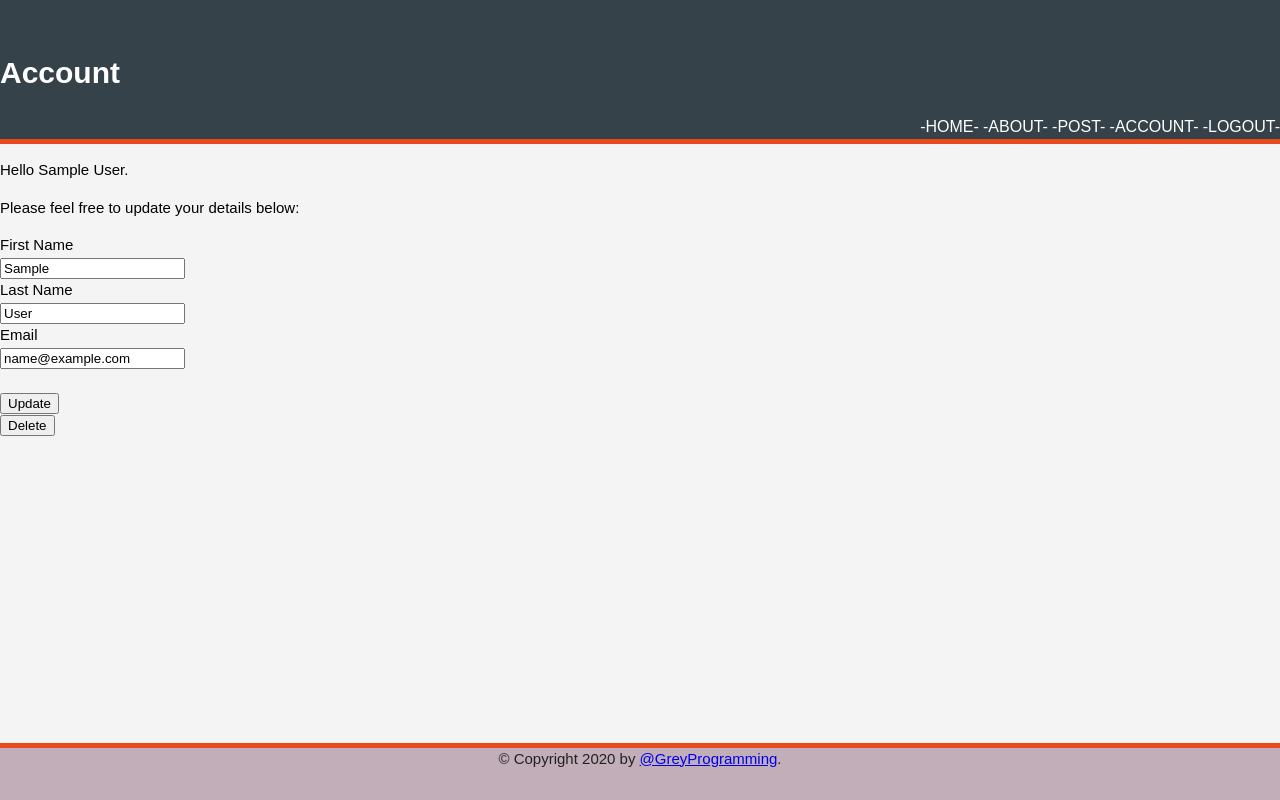
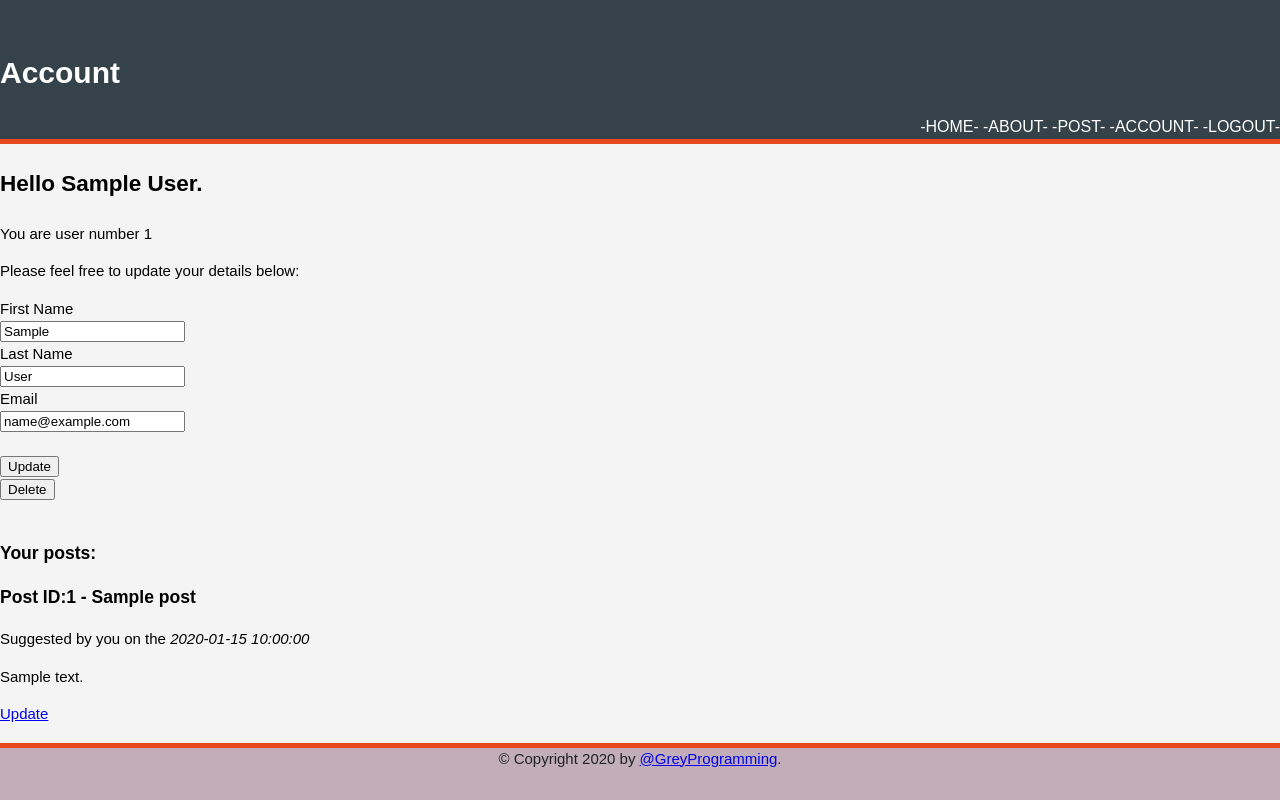
Before and after one commit to GreyProgramming/SFIA2, a Flask app: page /account in a window 1280 px wide. Run offline with Flask 2, Linux system fonts and the light colour scheme; a user stored in the database is signed in; tables that the repository leaves empty hold one stand-in row (values such as "Sample post").

Commit message:
Close of 19/02/2020

```diff
--- a/application/routes.py
+++ b/application/routes.py
@@ -59,6 +59,7 @@
 @login_required
 def account():
 	form = UpdateAccountForm()
+	posts = Posts.query.filter_by(user_id=current_user.id).all()
 	if form.validate_on_submit():
 		current_user.first_name = form.first_name.data
 		current_user.last_name = form.last_name.data
@@ -69,7 +70,7 @@
 		form.first_name.data = current_user.first_name
 		form.last_name.data = current_user.last_name
 		form.email.data = current_user.email
-	return render_template('account.html', title='Account', form=form)
+	return render_template('account.html', title='Account', form=form, posts=posts)
 
 @app.route('/account/delete', methods=['GET', 'POST'])
 @login_required
@@ -80,6 +81,32 @@
 	db.session.delete(account)
 	db.session.commit()
 	return redirect(url_for('register'))
+
+@app.route("/viewer/<id>")
+def view(id):
+        RM = Content.query.filter_by(c_id=id).first()
+        if RM:
+                print(RM.rolemodel)
+                return render_template('viewer.html', RM=RM)
+        else:
+                return redirect(url_for('post'))
+
+@app.route("/update/<id>", methods=['GET', 'POST'])
+def postupd(id):
+	UDP = Posts.query.filter_by(id=id).first()
+	form = PostForm()
+	if UDP.user_id == current_user.id:
+#		post = Posts.query.filter_by(UDP.id).all()
+		if form.validate_on_submit():
+			UDP.title = form.title.data
+			UDP.content = form.content.data
+			db.session.add(UDP)
+			db.session.commit()
+			return redirect(url_for('account'))
+		form.title.data = UDP.title
+		form.content.data = UDP.content
+		return render_template('post.html', title="Update Post", form=form)
+	return "That's not your post"
 
 @app.route('/logout')
 @login_required
@@ -128,12 +155,3 @@
 
 	else:
 		return redirect(url_for('view', id=RM.c_id))
-
-@app.route("/viewer/<id>")
-def view(id):
-	RM = Content.query.filter_by(c_id=id).first()
-	if RM:
-		print(RM.rolemodel)
-		return render_template('viewer.html', RM=RM)
-	else:
-		return redirect(url_for('post'))
--- a/application/static/css/main.css
+++ b/application/static/css/main.css
@@ -1,4 +1,4 @@
-body{
+.body{
         font: 15px/1.5 Arial, Helvetica, sans-serif;
         padding:0;
         margin:0;
--- a/application/templates/account.html
+++ b/application/templates/account.html
@@ -1,6 +1,7 @@
 {% extends "layout.html" %}
 {% block body_content %}
-        <p>Hello {{ current_user.first_name }} {{current_user.last_name }}.</p>
+        <h2><p>Hello {{ current_user.first_name }} {{current_user.last_name }}.</p></h2>
+	<p>You are user number {{ current_user.id }}
 	<p>Please feel free to update your details below:</p>
         <div class='form'>
                 <form method='Post' action=''>
@@ -9,7 +10,7 @@
                         <div class='form_group'>
                                 <div class="row">
                                         <div class="col-sm-2">{{ form.first_name.label }}</div>
-                                	<div class="col-sm-3">{{ form.first_name }}</div>
+                                	<div class="col-md-3">{{ form.first_name }}</div>
                                 </div>
 				{% if form.first_name.errors %}
                                         <div class='error'>
@@ -23,7 +24,7 @@
                         <div class='form_group'>
                                 <div class="row">
                                         <div class="col-sm-2">{{ form.last_name.label }}</div>
-                                	<div class="col-sm-3">{{ form.last_name }}</div>
+                                	<div class="col-lg-3">{{ form.last_name }}</div>
                                 </div>
 				{% if form.last_name.errors %}
                                         <div class='error'>
@@ -37,7 +38,7 @@
                         <div class='form_group'>
                                 <div class="row">
                                         <div class="col-sm-2">{{ form.email.label }}</div>
-                                	<div class="col-sm-3">{{ form.email }}</div>
+                                	<div class="col-lg-3">{{ form.email }}</div>
                                 </div>
 				{% if form.email.errors %}
                                         <div class='error'>
@@ -58,6 +59,22 @@
 			<div class='form_group'>
 				{{ form.delete }}
 			</div>
+
+			<br>
+
+			<div class="container">
+				<h3>Your posts:</h3>
+				{% for post in posts %}
+					{% if post.user_id == current_user.id %}
+						<h3>Post ID:{{ post.id }} - {{ post.title }}</h3>
+						<span>Suggested by you on the <i>{{ post.date_posted }}</i></span>
+						<p>{{ post.content }}</p>
+                                                <p><a href="{{ url_for('postupd', id=post.id) }}">Update</a></p>
+					{% else %}
+						<p>No posts yet.</p>
+					{% endif %}
+				{% endfor %}
+			</div>
                 </form>
         </div>
 {% endblock %}
```
Also changed, not shown: application/templates/updates.html (added, +44 -0 lines), 1 other file.
